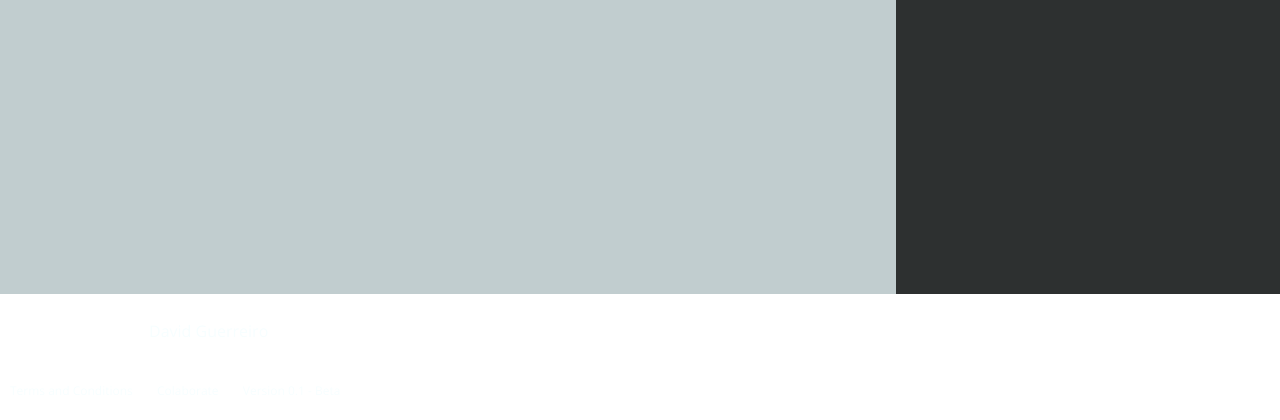
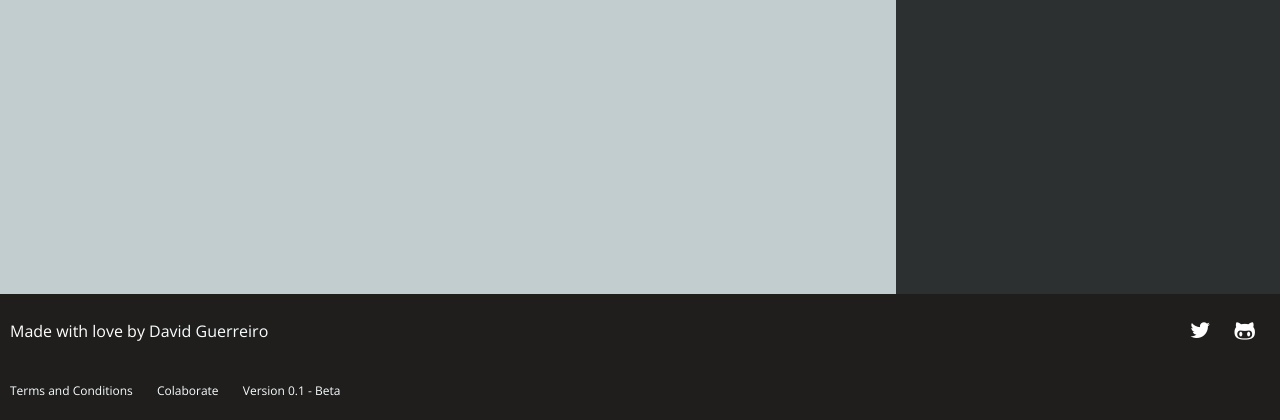
Before and after one commit to davidguerreiro/rsp, a PHP site: page /about.php in a window 1280 px wide. Shown: the part 432-852 px from the top of the page. Run offline with PHP 8.4, Linux system fonts and the light colour scheme; some web fonts are replaced.

Commit message:
fix footer tag typo error in footer.php

```diff
--- a/footer.php
+++ b/footer.php
@@ -9,7 +9,7 @@
 
 ?>
     </section>
-    <foozter class="main-footer main_margin">
+    <footer class="main-footer main_margin">
       <p class="main-footer__author">Made with love by <a href="https://uk.linkedin.com/in/davidguerreiro14" target="_blank">David Guerreiro</a></p>
       <nav class="main-footer__social-nav">
         <ul class="main-footer__social">
```
